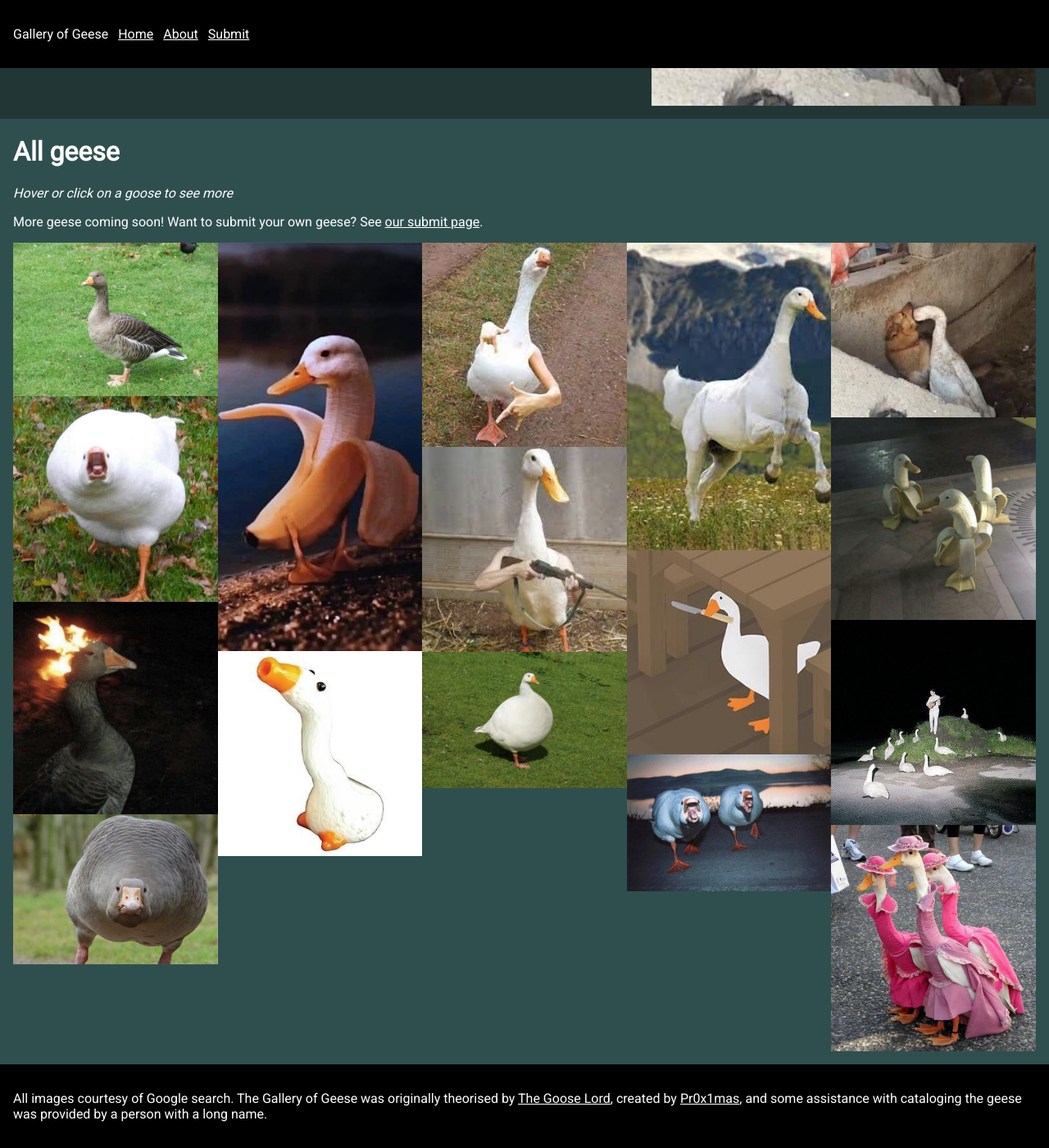
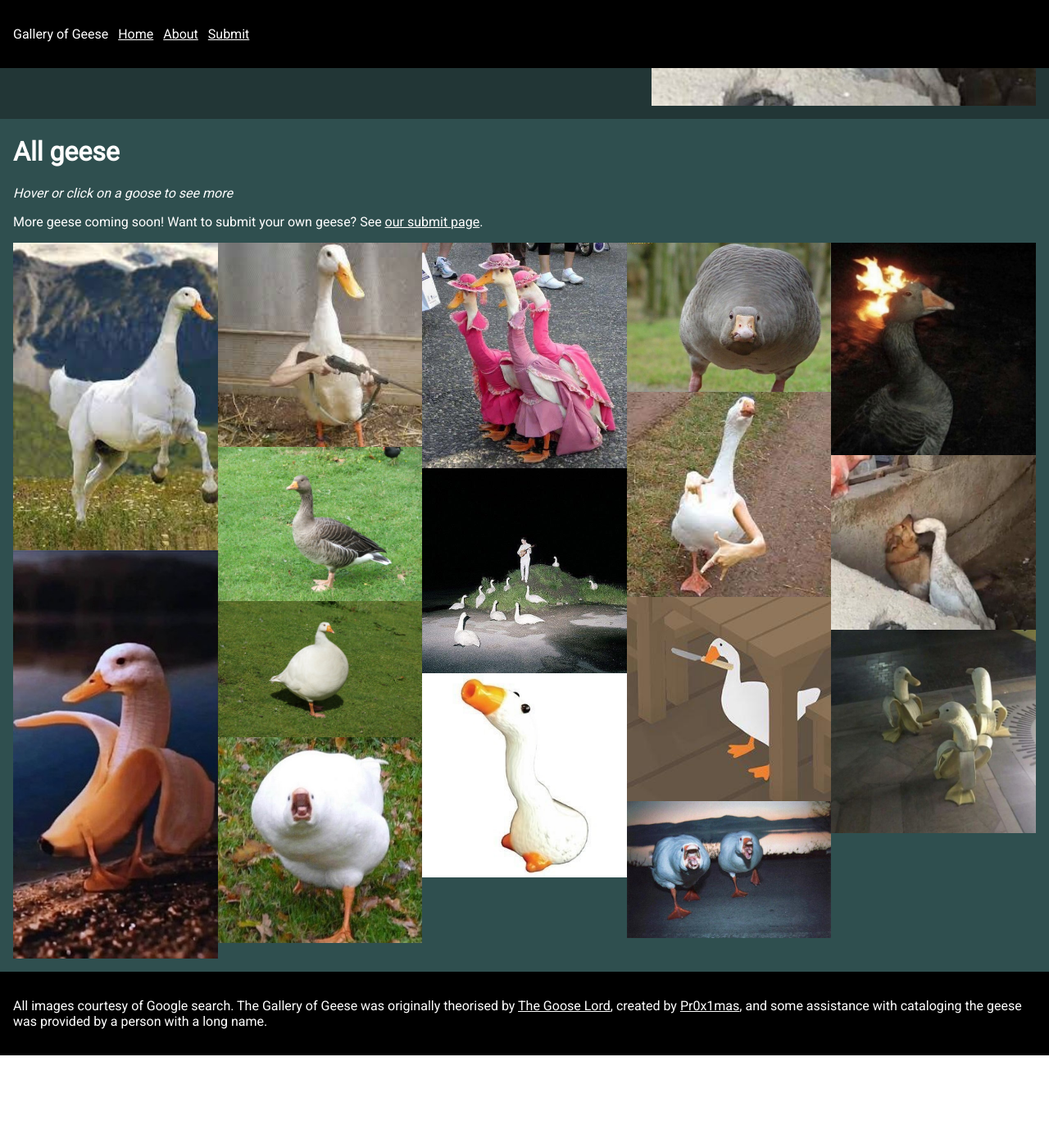
Before and after one commit to jbritain/Gallery-of-Geese, a Jekyll site: the page built from index.html, in a window 1280 px wide and 1400 px high, scrolled down 505 px. Shown: the whole window at 82% size. Built offline with Jekyll 4.4.1, drawn with Linux system fonts in a browser that asks for light colours; after the commit the page ends 1792 px from its top, so only the background shows below that; some of the changed lines change nothing that is shown; some of the changed text lies outside the part shown.

Commit message:
added author for geese, grid of geese is now randomised

```diff
--- a/assets/geese/geese.json
+++ b/assets/geese/geese.json
@@ -3,97 +3,113 @@
         {
             "name" : "Poster Goose",
             "description" : "This goose is the first one who appears if you google 'goose' so it gets to be here",
-            "filename" : "poster.jpg"
+            "filename" : "poster.jpg",
+            "author" : "Pr0x1mas"
         },
 
         {
             "name" : "Angry Fellow",
             "description" : "You have dared to approach this rather rotund fellow, you will regret such an endeavour",
-            "filename" : "angry fellow.jpg"
+            "filename" : "angry fellow.jpg",
+            "author" : "Pr0x1mas"
         },
 
         {
             "name" : "The Calm One",
             "description" : "Even in the most fiery of situations, this goose will remain perfectly calm. One could say he is based.",
-            "filename" : "flames.jpg"
+            "filename" : "flames.jpg",
+            "author" : "Somebody with a long name"
         },
 
         {
             "name" : "Evil Eye",
             "description" : "Once you make eye contact, you are locked in this goose's eerie gaze for the short remainder of your lifetime as it rapidly approaches you",
-            "filename" : "thestare.jpg"
+            "filename" : "thestare.jpg",
+            "author" : "Pr0x1mas"
         },
 
         {
             "name" : "Banana",
             "description" : "He is banan",
-            "filename" : "banana.jpg"
+            "filename" : "banana.jpg",
+            "author" : "Somebody with a long name"
         },
 
         {
             "name" : "Goose Bong",
             "description" : "Get stoned in style with this goose themed bong",
-            "filename" : "bong.jpg"
+            "filename" : "bong.jpg",
+            "author" : "Somebody with a long name"
         },
 
         {
             "name" : "Gangsta Goose",
             "description" : "This absolute G has arms and isn't afraid to use them",
-            "filename" : "arms.jfif"
+            "filename" : "arms.jfif",
+            "author" : "Pr0x1mas"
         },
 
         {
             "name" : "Scott",
             "description" : "So anyway, he started blasting",
-            "filename" : "gun.jpg"
+            "filename" : "gun.jpg",
+            "author" : "Pr0x1mas"
         },
 
         {
             "name" : "The Sphere",
             "description" : "The Sphere is able to instantly incapacitate all enemies by way of an attack similar to Sonic's dash.",
-            "filename" : "fat.jpg"
+            "filename" : "fat.jpg",
+            "author" : "Pr0x1mas"
         },
 
         {
             "name" : "Pegagoose",
             "description" : "We ride at dawn",
-            "filename" : "horse.jfif"
+            "filename" : "horse.jfif",
+            "author" : "Somebody with a long name"
         },
 
         {
             "name" : "Untitled Goose",
             "description" : "Peace was never an option",
-            "filename" : "untitled.jpg"
+            "filename" : "untitled.jpg",
+            "author" : "Pr0x1mas"
         },
 
         {
             "name" : "The Twins",
             "description" : "Double the geese, double the honking.",
-            "filename" : "twins.jpg"
+            "filename" : "twins.jpg",
+            "author" : "Pr0x1mas"
         },
 
         {
             "name" : "Dogthroater",
             "description" : "This goose will reach down your throat and steal your internal organs. The motive is unknown.",
-            "filename" : "dog.jpg"
+            "filename" : "dog.jpg",
+            "author" : "Pr0x1mas"
         },
 
         {
             "name" : "Plural Banana",
             "description" : "the banan return in greater numbers",
-            "filename" : "bananas.jfif"
+            "filename" : "bananas.jfif",
+            "author" : "Pr0x1mas"
         },
 
         {
             "name" : "The Goosciples",
             "description" : "These geese are completely dedicated to The Goose Lord (pictured, 1st from top, third from right), and will submit to his will, no matter what it is",
-            "filename" : "whisperer.jpg"
+            "filename" : "whisperer.jpg",
+            "author" : "Pr0x1mas"
         },
 
         {
             "name" : "The Classy Ones",
             "description" : "The Classy Ones are the fanciest geese in town. They look down upon you, as an inferior peasant.",
-            "filename" : "classy.jpg"
+            "filename" : "classy.jpg",
+            "author" : "Pr0x1mas"
         }
     ]
 }
--- a/index.html
+++ b/index.html
@@ -11,6 +11,7 @@
     <div style="display: inline-block;">
         <h2 id="lgdName">Test Goose</h2>
         <p id="lgdDescription">This is a test goose</p>
+        <p id="lgdAuthor">This is the test author</p>
     </div>
 </div>
 <div id="darkenOverlay"></div>
--- a/js/gooseGrid.js
+++ b/js/gooseGrid.js
@@ -19,12 +19,14 @@
         return;
     }
 
+    var today = new Date();
+    gooseOfTheDay = geese[Math.floor(seededRandom(today.getFullYear()+(today.getMonth()+1)+today.getDate()) * geese.length)];   // calculate goose of the day
+
+    geese.sort(() => Math.random() - 0.5); //randomise order of geese
     geese.forEach(goose => {
-        addGoose(goose.name, goose.description, goose.filename); // add geese to page
+        addGoose(goose); // add geese to page
     });
 
-    var today = new Date();
-    gooseOfTheDay = geese[Math.floor(seededRandom(today.getFullYear()+(today.getMonth()+1)+today.getDate()) * geese.length)];   // calculate goose of the day
 
     document.getElementById("gotdName").innerHTML = gooseOfTheDay.name; // display goose of the day
     document.getElementById("gotdDescription").innerHTML = gooseOfTheDay.description;
@@ -46,20 +48,21 @@
     }
 }
 
-function addGoose(name, description, filename){newGoose = document.createElement("div"); // add goose to page
+function addGoose(goose){
+    newGoose = document.createElement("div"); // add goose to page
     newGoose = document.createElement("div");
     newGooseText = document.createElement("div");
 
-    newGoose.id = name;
+    newGoose.id = goose.name;
     newGoose.classList.add("gooseCard");
 
     gooseImage = document.createElement("img");
     gooseName = document.createElement("h2");
     gooseDescription = document.createElement("p");
 
-    gooseImage.src = window.location +  "/assets/geese/" + filename;
-    gooseName.innerHTML = name;
-    gooseDescription.innerHTML = description;
+    gooseImage.src = window.location +  "/assets/geese/" + goose.filename;
+    gooseName.innerHTML = goose.name;
+    gooseDescription.innerHTML = goose.description;
 
     //newGoose.appendChild(gooseName);
     //newGoose.appendChild(gooseDescription);
@@ -68,8 +71,8 @@
 
     newGooseText.appendChild(gooseName);
     newGooseText.appendChild(gooseDescription);
-
     newGoose.setAttribute('onclick', "showGooseDisplay(this)");
+    newGoose.setAttribute('data-author', goose.author);
 
     newGoose.appendChild(gooseImage);
     newGoose.appendChild(newGooseText);
@@ -88,6 +91,7 @@
     document.getElementById("lgdImg").src = goose.children[0].src;
     document.getElementById("lgdName").innerHTML = goose.children[1].children[0].innerHTML;
     document.getElementById("lgdDescription").innerHTML = goose.children[1].children[1].innerHTML;
+    document.getElementById("lgdAuthor").innerHTML = "Submitted by " + goose.dataset.author;
     document.getElementById("darkenOverlay").style.visibility = "visible";
     document.getElementById("darkenOverlay").style.opacity = 1;
 }
```
